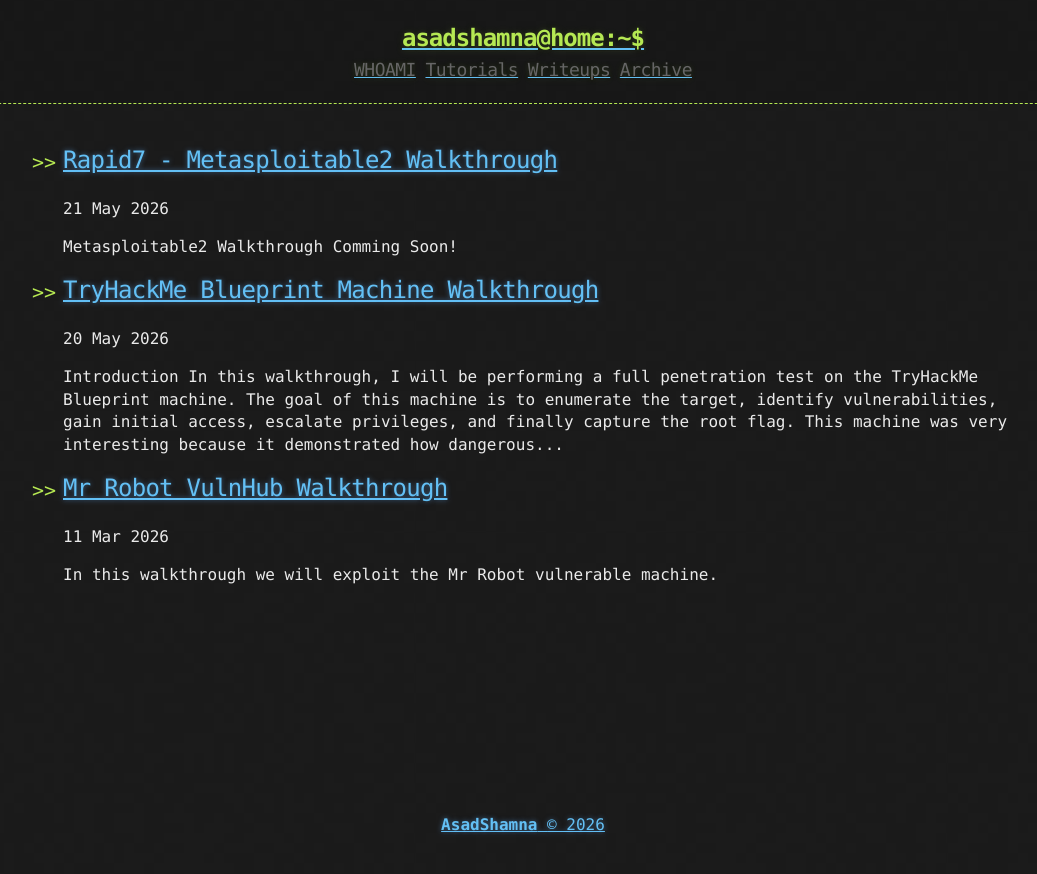
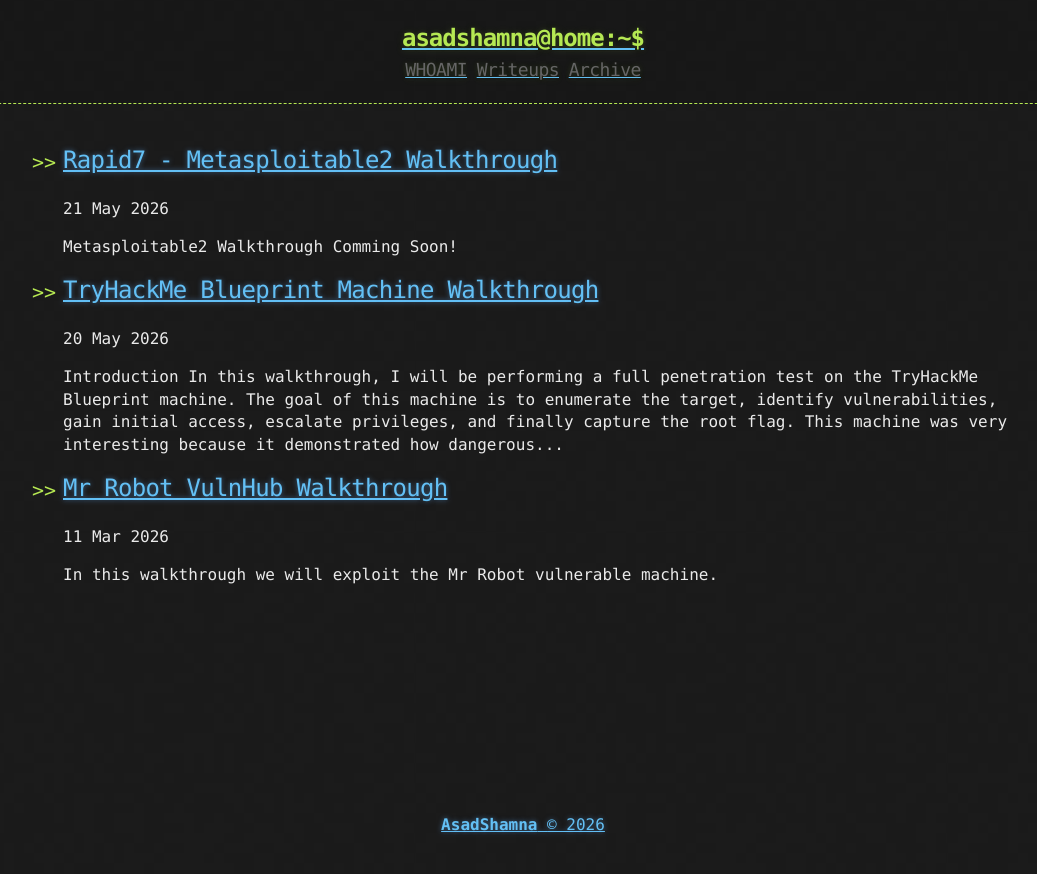
Before and after one commit to asadshamna/asadshamna.github.io, a Jekyll site: the page built from index.html, in a window 1280 px wide. Shown: the top 874 px of the page, without its empty margins (117-1154 px from the left). Built offline with Jekyll 4.4.1, drawn with Linux system fonts in a browser that asks for light colours; the list of posts is cut into pages by our own code.

Commit message:
links updated

```diff
--- a/_includes/links.html
+++ b/_includes/links.html
@@ -1,5 +1,5 @@
 <a href="{{ "/about" | prepend: site.baseurl | replace: '//', '/' }}"><h2 class="header-link">WHOAMI</h2></a>
 <!-- <a href="{{ "/atom.xml" | prepend: site.baseurl | replace: '//', '/' }}"><h2 class="header-link">RSS</h2></a> -->
-<a href="{{ "/tutorials" | prepend: site.baseurl | replace: '//', '/' }}"><h2 class="header-link">Tutorials</h2></a>
+<!-- <a href="{{ "/tutorials" | prepend: site.baseurl | replace: '//', '/' }}"><h2 class="header-link">Tutorials</h2></a> -->
 <a href="{{ "/writeups" | prepend: site.baseurl | replace: '//', '/' }}"><h2 class="header-link">Writeups</h2></a>
 <a href="{{ "/archive" | prepend: site.baseurl | replace: '//', '/' }}"><h2 class="header-link">Archive</h2></a>
```
